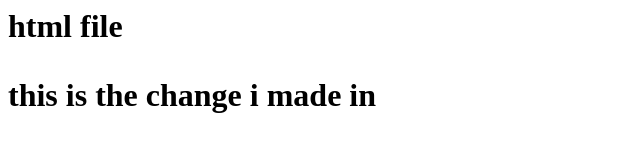
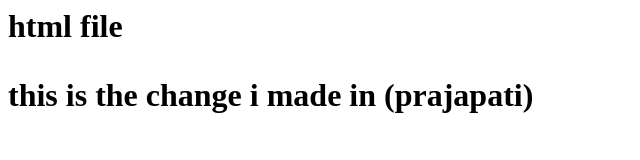
Before and after one commit to manprajapati77/remote-to-git, a plain HTML site: page index.html in a window 1280 px wide. Shown: the whole page, without its empty margins (0-640 px from the left). Drawn offline with Linux system fonts and the light colour scheme.

Commit message:
add change in main

```diff
--- a/index.html
+++ b/index.html
@@ -1,3 +1,3 @@
 <h1>html file
-    <p>this is the change i made in <code></code></p>
+    <p>this is the change i made in (prajapati)<code></code></p>
 </h1>
```
